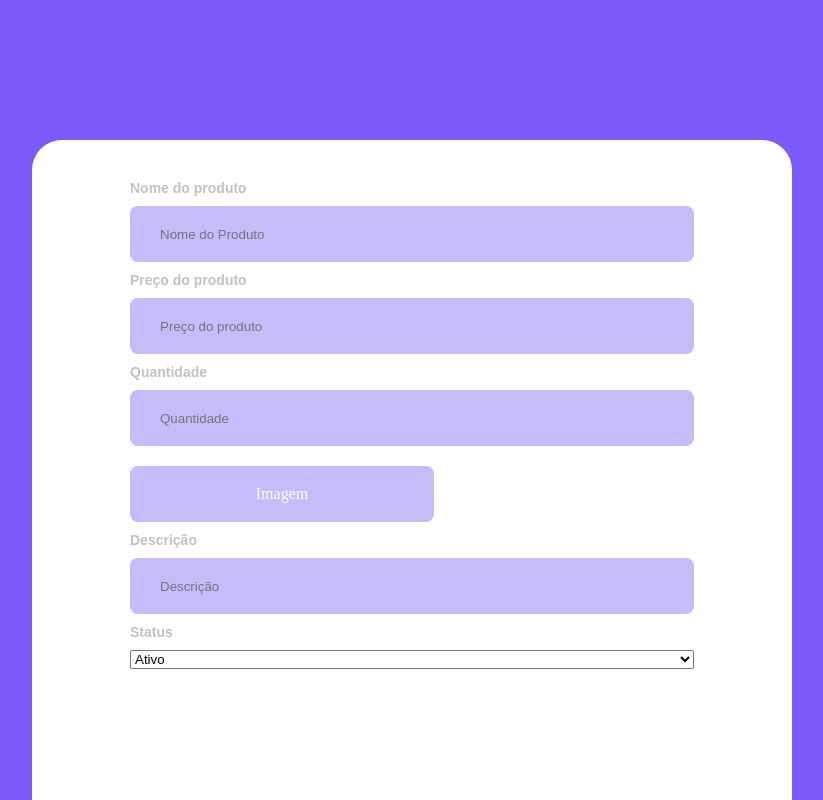
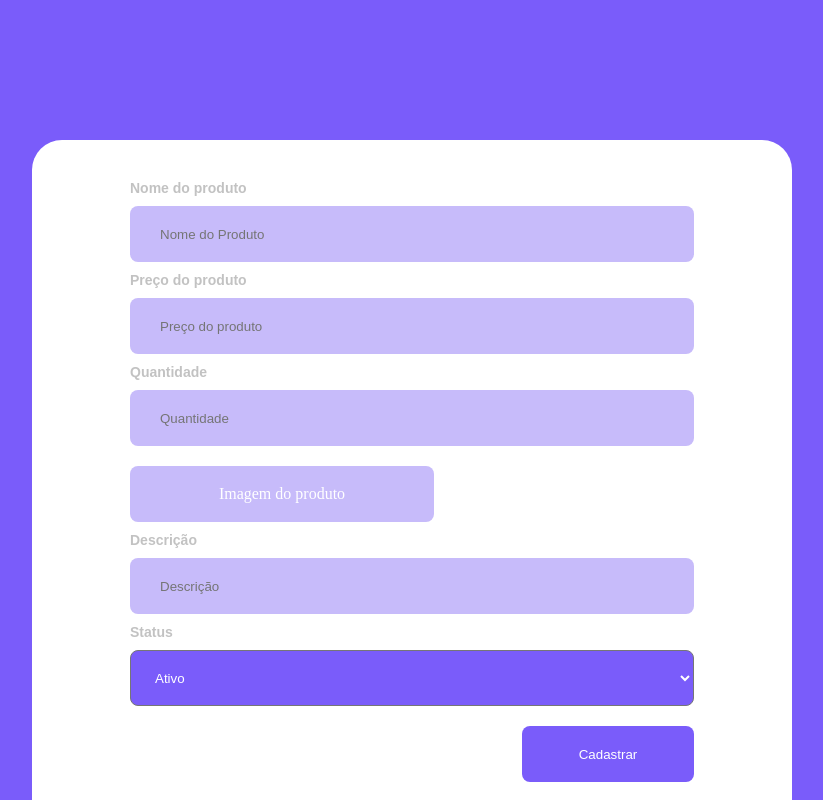
Before and after one commit to Gui089/Front-end-DesafioSimFacilita, a React (Vite) app: page / in a window 1280 px wide. Shown: the top 800 px of the page, without its empty margins (228-1051 px from the left). Built offline with nearby package versions, Linux system fonts and the light colour scheme.

Commit message:
:white_check_mark: Add: form completed

```diff
--- a/src/Components/Home/Home.tsx
+++ b/src/Components/Home/Home.tsx
@@ -1,5 +1,5 @@
 import { useRef, useState } from "react";
-import { Container, FileInput, FileInputLabel, InputForm, Label, Page } from "./css/home"
+import { ButtonSubmit, Container, FileInput, FileInputLabel, InputForm, Label, OptionForm, Page, SelectForm } from "./css/home"
 
 
 export const HomeComponent = () => {
@@ -36,17 +36,19 @@ export const HomeComponent = () => {
                         ref={fileInputRef}
                         onChange={handleFileChange}
                         />
-                    <FileInputLabel htmlFor="file">Imagem</FileInputLabel>
+                    <FileInputLabel htmlFor="file">Imagem do produto</FileInputLabel>
 
                     <Label>Descrição</Label>
                     <InputForm placeholder="Descrição"/>
 
                     <Label>Status</Label>
 
-                    <select>
-                        <option value="">Ativo</option>
-                        <option value="">Inativo</option>
-                    </select>
+                    <SelectForm>
+                        <OptionForm value="">Ativo</OptionForm>
+                        <OptionForm value="">Inativo</OptionForm>
+                    </SelectForm>
+
+                    <ButtonSubmit>Cadastrar</ButtonSubmit>
 
                 </form>
             </Container>
--- a/src/Components/Home/css/home.ts
+++ b/src/Components/Home/css/home.ts
@@ -59,3 +59,40 @@ export const FileInputLabel = styled.label`
     font-size: 16px;
     margin-top: 20px;
 `;
+
+export const OptionForm = styled.option`
+    width: 564px;
+    height: 56px;
+    background-color: #7A5CFA;
+    color: white;
+`;
+
+export const SelectForm = styled.select`
+    width: 564px;
+    height: 56px;
+    background-color: #7A5CFA;
+    color: white;
+    border-radius: 8px;
+    padding-left: 20px;
+`;
+
+export const ButtonSubmit = styled.button`
+    width: 172px;
+    height: 56px;
+    background-color: #7A5CFA;
+    border-radius: 8px;
+    border: none;
+    color: white;
+    margin-top: 20px;
+    display: flex;
+    align-self: self-end;
+    justify-content: center;
+    align-items: center;
+    cursor: pointer;
+
+    &:hover {
+        transition: all 0.5s;
+        transform: scale(1.05);
+        background-color: #7A5CFB;
+    }
+`;
```
